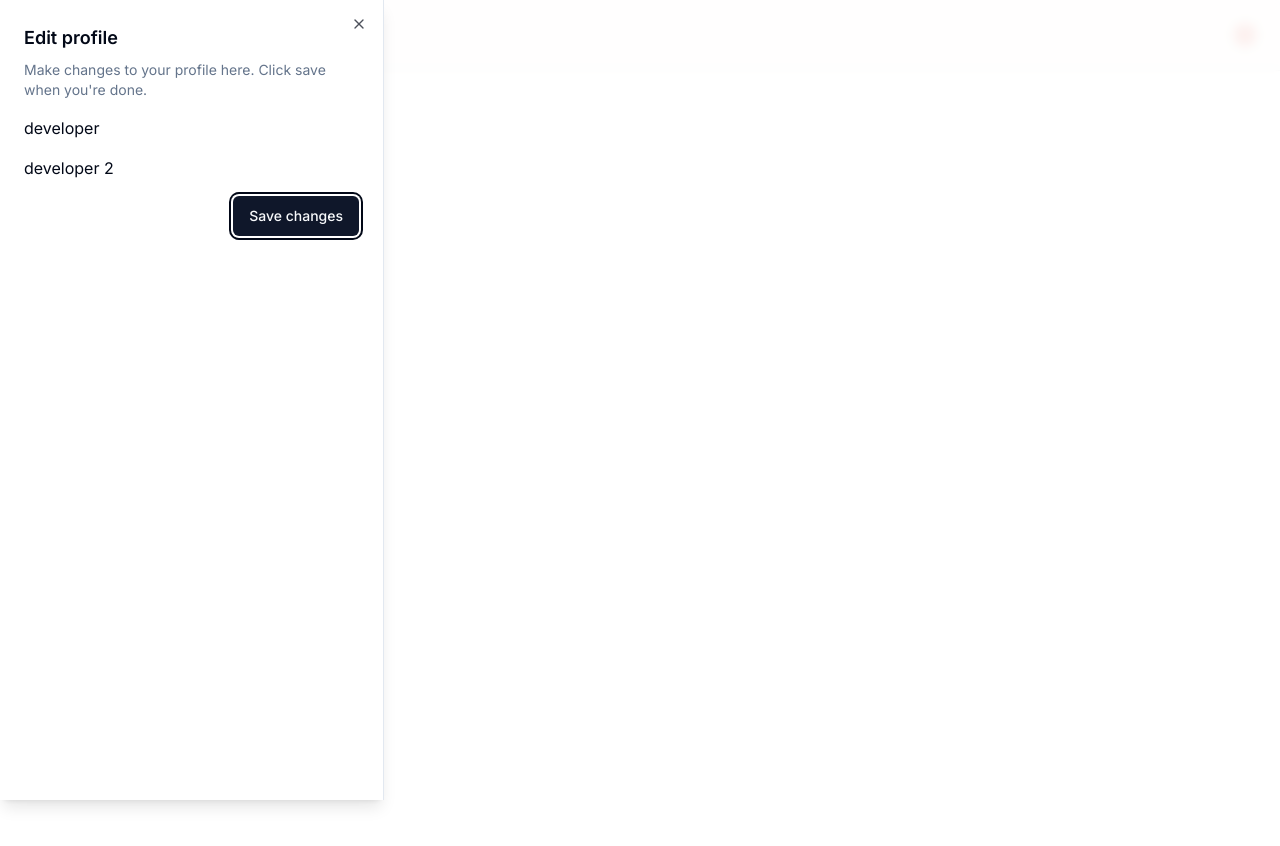
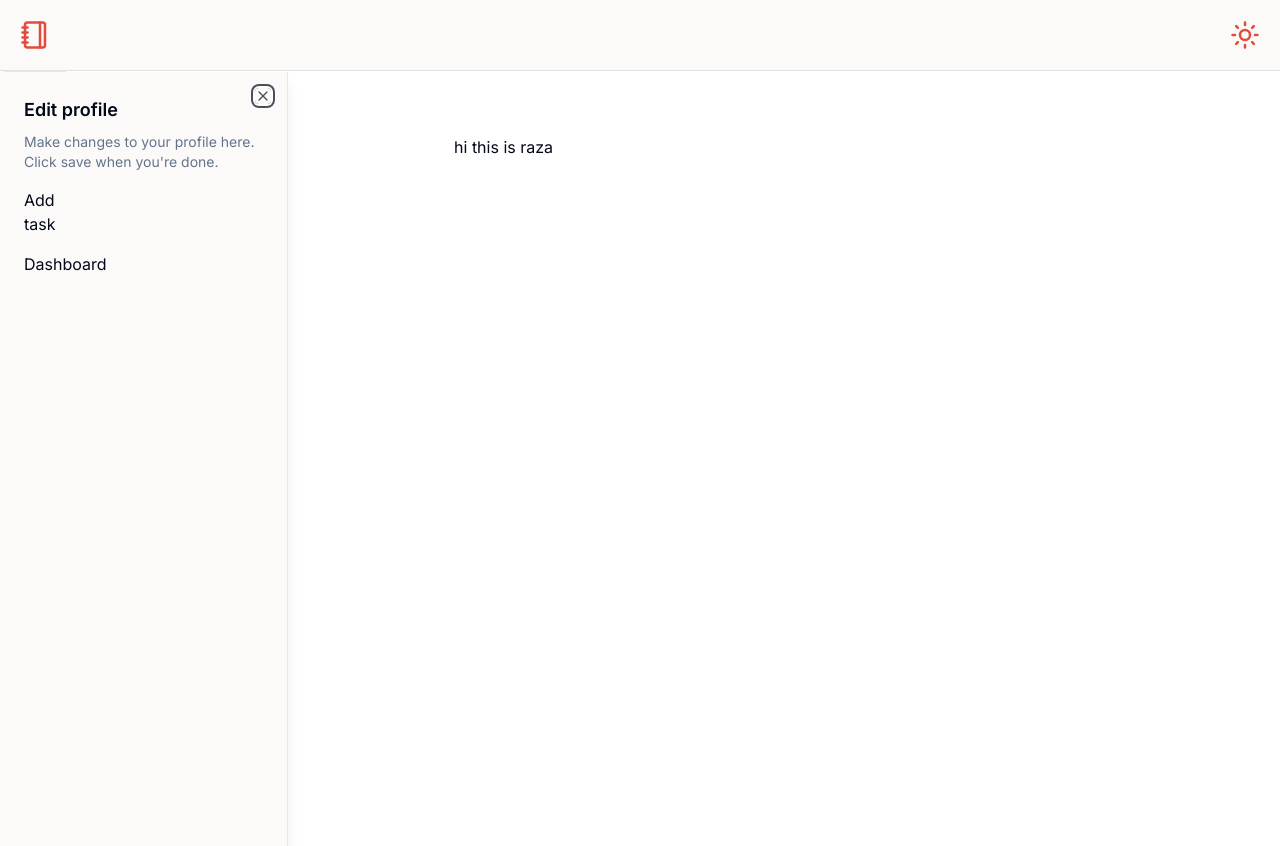
Before and after one commit to syedalirazazaidi/app.todiest, a Next.js app in the folder frontend/: page / in a window 1280 px wide. Shown: the top 846 px of the page. Built offline with nearby package versions, Linux system fonts and the light colour scheme.

Commit message:
add sidebar

```diff
--- a/frontend/app/(route)/layout.tsx
+++ b/frontend/app/(route)/layout.tsx
@@ -20,7 +20,7 @@ export default function RootLayout({
       <Header />
       <div className="flex h-screen overflow-hidden">
         <Sidebar />
-        <main className="flex-1 overflow-hidden pt-16">{children}</main>
+        <main className="flex-1 overflow-hidden pt-16 ml-96">{children}</main>
       </div>
     </>
   );
--- a/frontend/components/layout/sidebar.tsx
+++ b/frontend/components/layout/sidebar.tsx
@@ -10,30 +10,33 @@ import {
   SheetTitle,
   SheetTrigger,
 } from "@/components/ui/sheet";
+import Link from "next/link";
 
 export function Sidebar() {
   return (
     <Sheet defaultOpen>
-      <SheetTrigger  asChild>
+      <SheetTrigger asChild>
         <Button variant="outline">Open</Button>
       </SheetTrigger>
-      <SheetContent>
+      <SheetContent className=" w-72">
         <SheetHeader>
           <SheetTitle>Edit profile</SheetTitle>
           <SheetDescription>
             Make changes to your profile here. Click save when you're done.
           </SheetDescription>
         </SheetHeader>
-        <div className="grid gap-4 py-4">
+        <div className="grid gap-4 py-4 ">
           <div className="grid grid-cols-4 items-center gap-4">
-            <p>developer</p>
+            <Link href="/addtask">Add task</Link>
           </div>
-          <p>developer 2</p>
+          <div>
+            <Link href="/filterandlabels">Dashboard</Link>
+          </div>
         </div>
         <SheetFooter>
-          <SheetClose asChild>
+          {/* <SheetClose asChild>
             <Button type="submit">Save changes</Button>
-          </SheetClose>
+          </SheetClose> */}
         </SheetFooter>
       </SheetContent>
     </Sheet>
--- a/frontend/components/ui/sheet.tsx
+++ b/frontend/components/ui/sheet.tsx
@@ -21,7 +21,7 @@ const SheetOverlay = React.forwardRef<
 >(({ className, ...props }, ref) => (
   <SheetPrimitive.Overlay
     className={cn(
-      "fixed inset-0 z-50 bg-background/80 backdrop-blur-sm data-[state=open]:animate-in data-[state=closed]:animate-out data-[state=closed]:fade-out-0 data-[state=open]:fade-in-0",
+      "fixed inset-0 z-50   data-[state=open]:animate-in data-[state=closed]:animate-out data-[state=closed]:fade-out-0 data-[state=open]:fade-in-0",
 
       // "fixed inset-0 z-50 bg-black/80  data-[state=open]:animate-in data-[state=closed]:animate-out data-[state=closed]:fade-out-0 data-[state=open]:fade-in-0",
       className
@@ -33,7 +33,7 @@ const SheetOverlay = React.forwardRef<
 SheetOverlay.displayName = SheetPrimitive.Overlay.displayName;
 
 const sheetVariants = cva(
-  "fixed z-50 gap-4 bg-background p-6 shadow-lg transition ease-in-out data-[state=open]:animate-in data-[state=closed]:animate-out data-[state=closed]:duration-300 data-[state=open]:duration-500",
+  "fixed z-50 gap-4 mt-[72px]  bg-[#FCFAF8] p-6 shadow-lg transition ease-in-out data-[state=open]:animate-in data-[state=closed]:animate-out data-[state=closed]:duration-300 data-[state=open]:duration-500",
   {
     variants: {
       side: {
```
